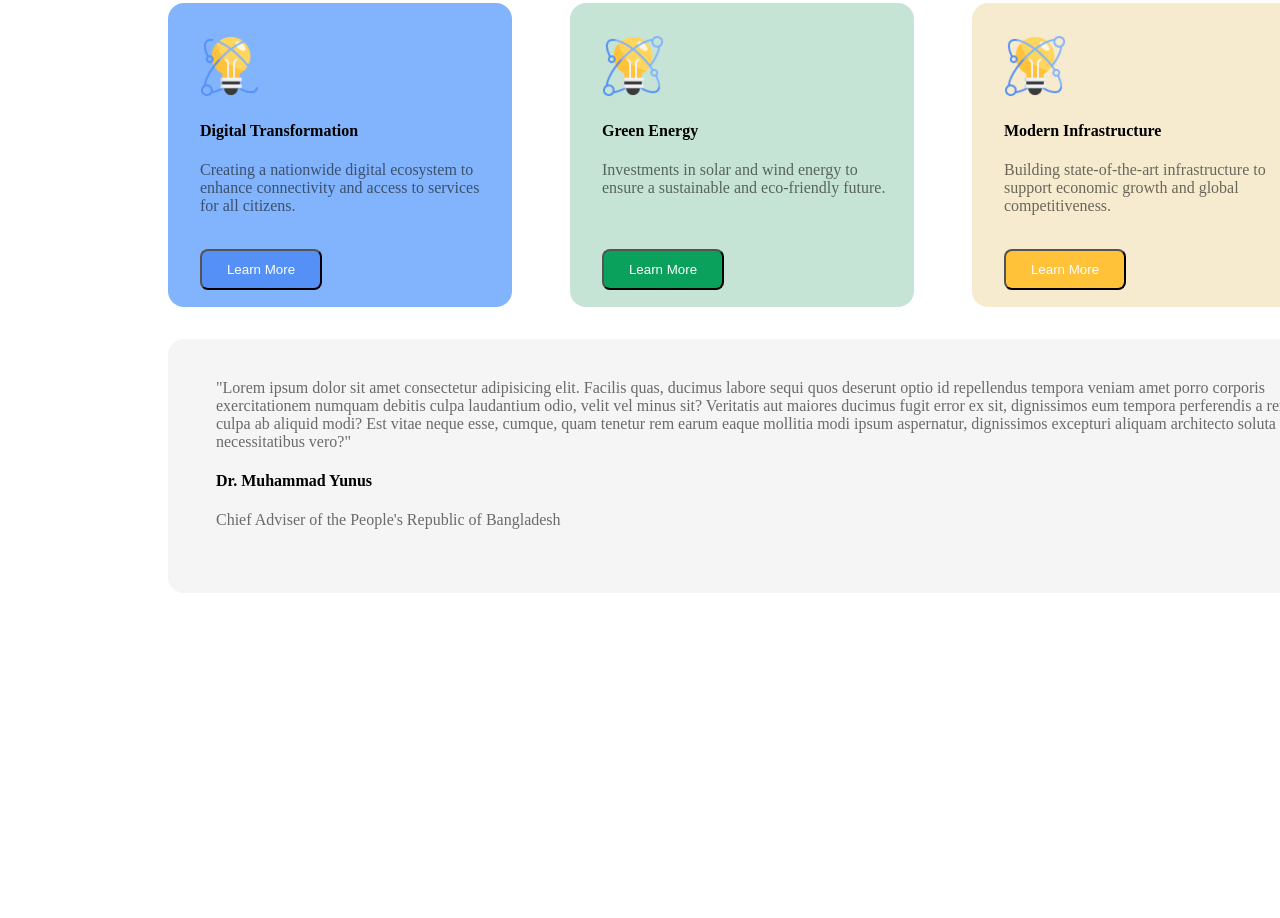
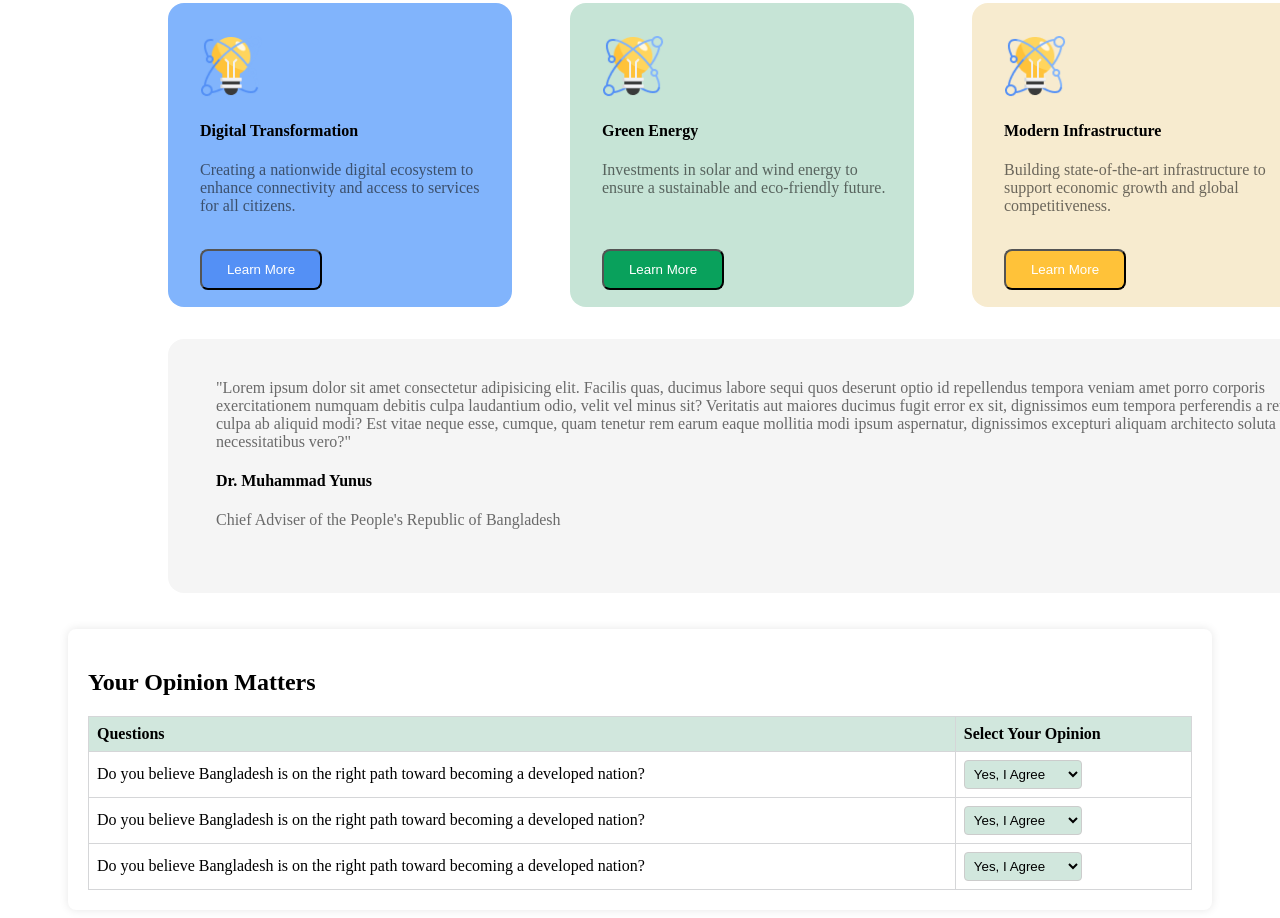
Before and after one commit to imtiaz478/assignment1, a plain HTML site: page index.html in a window 1280 px wide. Shown: the part 1799-2717 px from the top of the page. Before the commit the page ends 2400 px from the top, so only its background shows below. Drawn offline with Linux system fonts and the light colour scheme.

Commit message:
added new

```diff
--- a/index.html
+++ b/index.html
@@ -85,6 +85,57 @@
             <p class="para5">Chief Adviser of the People's Republic of Bangladesh</p>
         </div>
     </section>
+    <br>
+    <br>
+    <section>
+        <div class="container">
+            <h1>Your Opinion Matters</h1>
+            <table>
+                <thead>
+                    <tr>
+                        <th>Questions</th>
+                        <th>Select Your Opinion</th>
+                    </tr>
+                </thead>
+                <tbody>
+                    <tr>
+                        <td>Do you believe Bangladesh is on the right path toward becoming a developed nation?</td>
+                        <td>
+                            <select>
+                                <option>Yes, I Agree</option>
+                                <option>No, I Disagree</option>
+                                <option>Not Sure</option>
+                            </select>
+                        </td>
+                    </tr>
+                    <tr>
+                        <td>Do you believe Bangladesh is on the right path toward becoming a developed nation?</td>
+                        <td>
+                            <select>
+                                <option>Yes, I Agree</option>
+                                <option>No, I Disagree</option>
+                                <option>Not Sure</option>
+                            </select>
+                        </td>
+                    </tr>
+                    <tr>
+                        <td>Do you believe Bangladesh is on the right path toward becoming a developed nation?</td>
+                        <td>
+                            <select>
+                                <option>Yes, I Agree</option>
+                                <option>No, I Disagree</option>
+                                <option>Not Sure</option>
+                            </select>
+                        </td>
+                    </tr>
+                </tbody>
+            </table>
+        </div>
+    </section>
+
+    <section>
+
+    </section>
 
 </body>
 
--- a/style.css
+++ b/style.css
@@ -185,3 +185,41 @@ header{
    margin-top: 32px;
    border-radius: 16px;
 }
+
+table {
+    width: 100%;
+    border-collapse: collapse;
+}
+
+th {
+    background-color: #d1e7dd;
+    padding: 10px;
+    text-align: left;
+    font-size: 1rem;
+}
+
+td {
+    padding: 10px;
+    border-bottom: 1px solid #ddd;
+}
+th, td {
+    border: 1px solid #D5D6D8;
+    padding: 8px;
+    text-align: left;
+}
+.container {
+    max-width: 1104px;
+    margin: 0 auto;
+    background: white;
+    border-radius: 8px;
+    padding: 20px;
+    box-shadow: 0 0 10px rgba(0, 0, 0, 0.1);
+}
+
+select {
+    padding: 5px;
+    border: 1px solid #ccc;
+    border-radius: 4px;
+    background-color: #d1e7dd;
+    cursor: pointer;
+}
```
